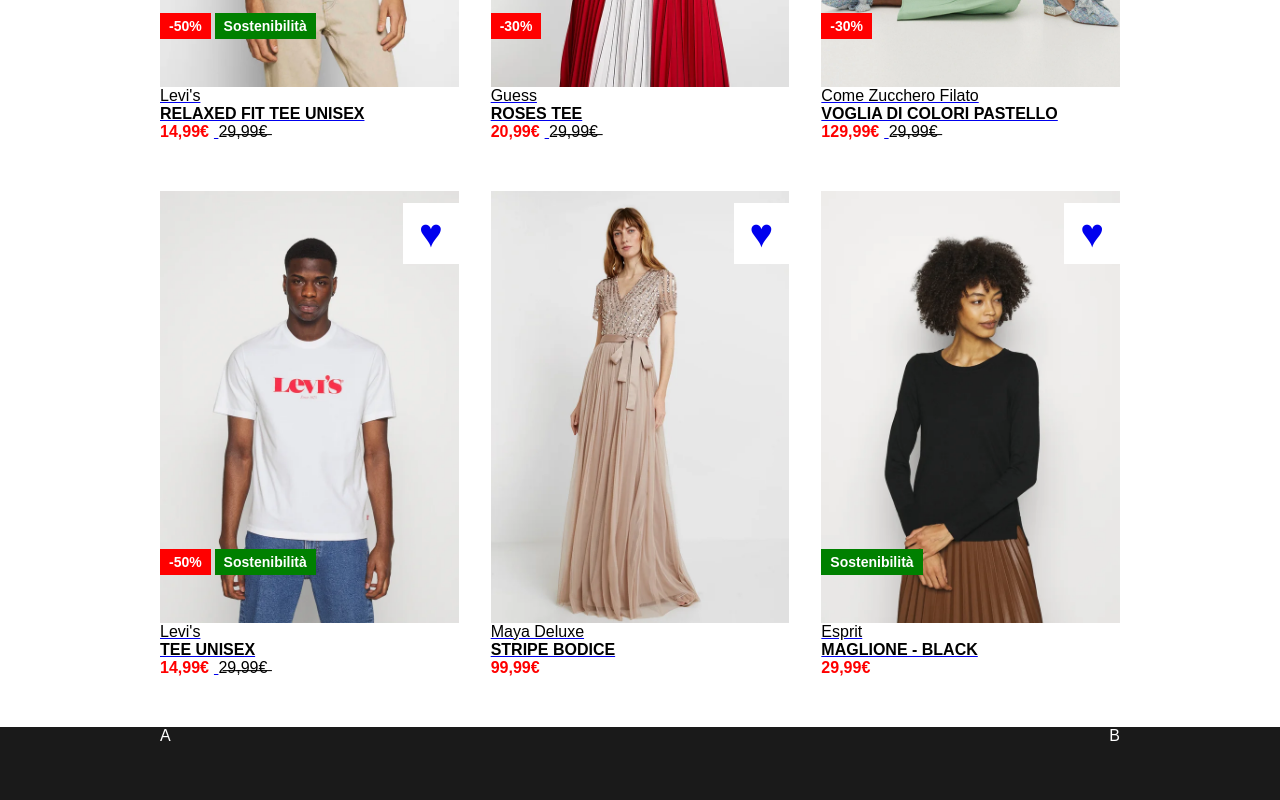
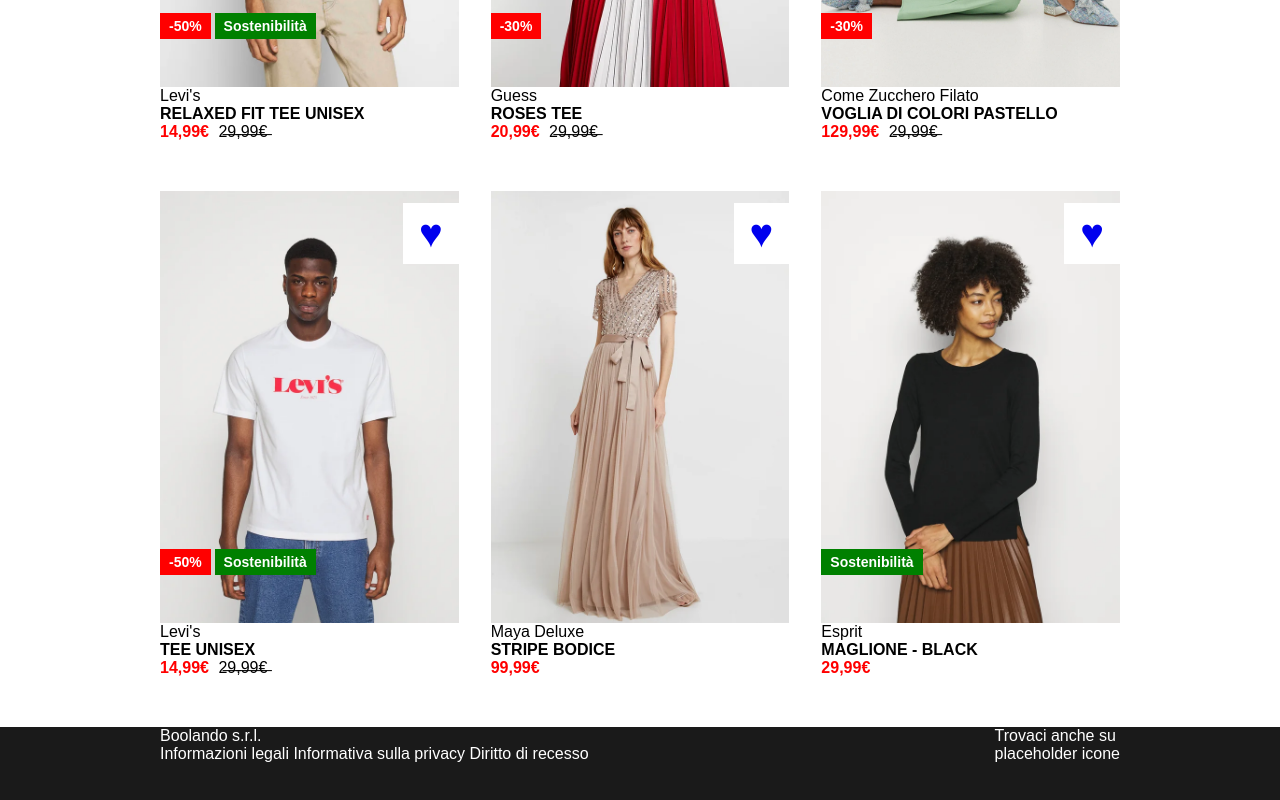
Before and after one commit to RiccardoCarluccio/html-css-boolando, a plain HTML site: page index.html in a window 1280 px wide. Shown: the part 464-1264 px from the top of the page. Drawn offline with Linux system fonts and the light colour scheme.

Commit message:
scheletro footer

```diff
--- a/CSS/style.css
+++ b/CSS/style.css
@@ -35,6 +35,10 @@ nav{
 nav ul{
   list-style: none;
   display: flex;
+}
+
+a {
+  text-decoration: none;
 }
 
 nav img{
@@ -156,6 +160,10 @@ footer{
   align-items: center;
 }
 
-.f-container p{
+.f-container{
   color: white;
 }
+
+footer a {
+  color: white;
+}
--- a/index.html
+++ b/index.html
@@ -12,7 +12,7 @@
 
 <body>
 
-  <header>
+  <header>    <!-- barra navigazione fixed -->
     <nav>
         <ul>
           <li><a href="#">Donna</a></li>
@@ -26,7 +26,7 @@
     </nav>
   </header>
 
-  <main>
+  <main>    <!-- main -->
     <div class="container">
 
       <div class="row top">
@@ -154,10 +154,20 @@
     </div>
   </main>
 
-  <footer>
+  <footer>      <!-- footer -->
     <div class="f-container container">
-      <p>A</p>
-      <p>B</p>
+      <div>
+        <p>Boolando s.r.l.</p>
+        <span>
+          <a href="#">Informazioni legali</a>
+          <a href="#">Informativa sulla privacy</a>
+          <a href="#">Diritto di recesso</a>
+        </span>
+      </div>
+      <div>
+        <p>Trovaci anche su</p>
+        <p>placeholder icone</p>
+      </div>
     </div>
   </footer>
 
@@ -166,7 +176,7 @@
 </html>
 
 <!-- TO DO LIST
-        raddrizzare nav con div e flex-grow O position (opzionale)
+        raddrizzare nav con div e flex-grow
         finire footer
         sistemare finestra di interazione descrizione
 -->
```
